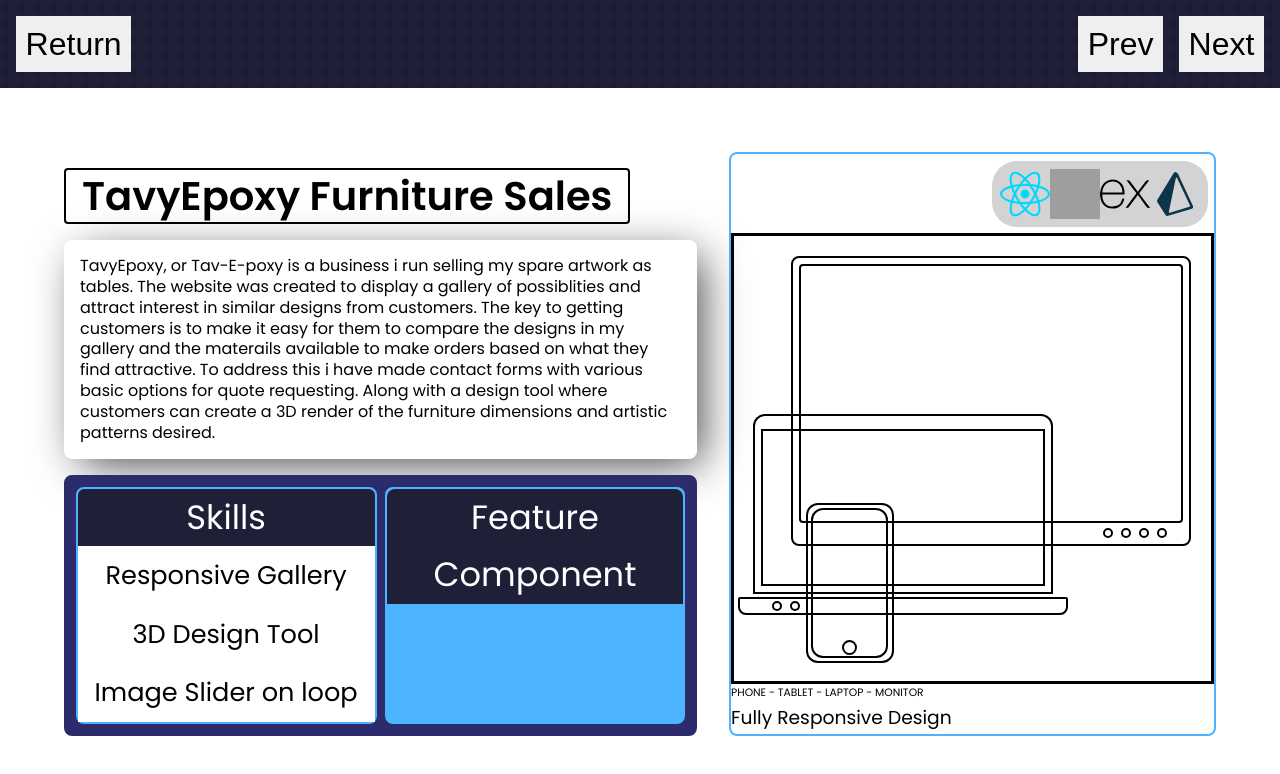
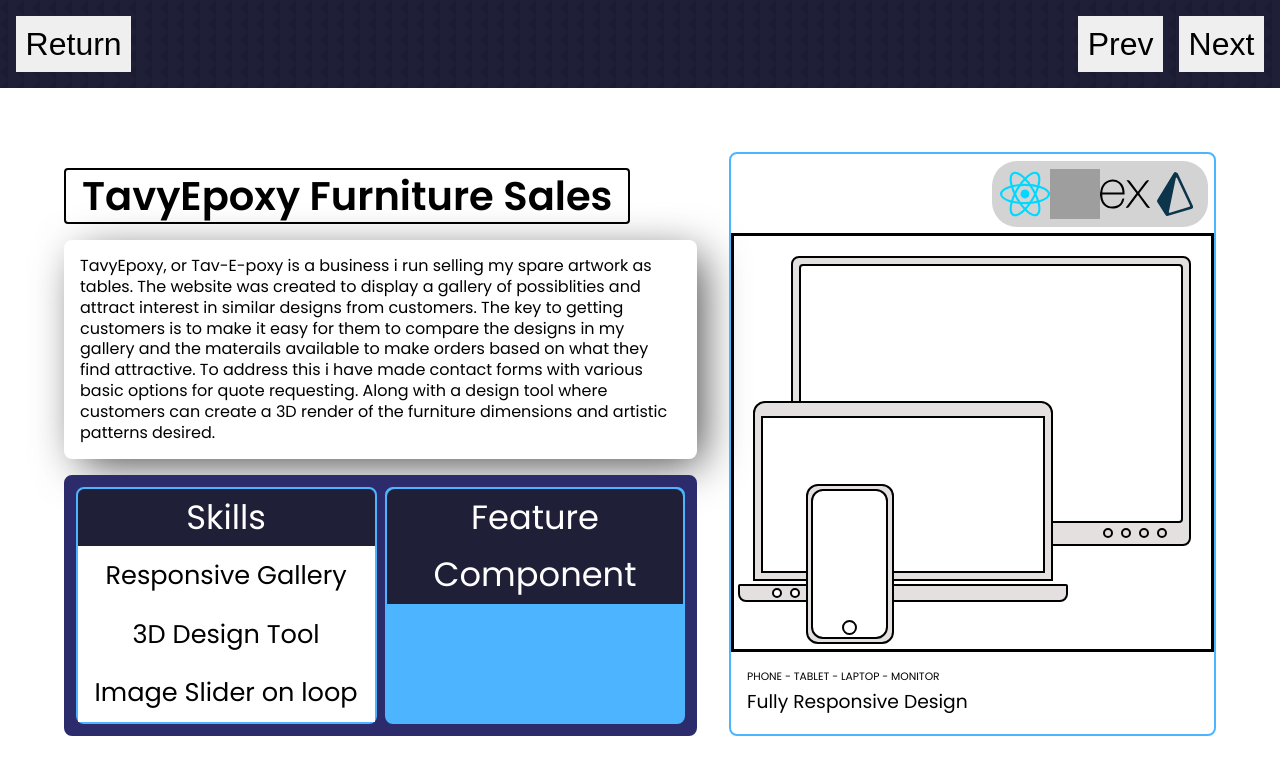
Before and after one commit to webdesignsbytom/webdesignbytom-portfolio, a React (Create React App) app in the folder client/: page / in a window 1280 px wide. Both pictures are taken after a click on the picture 339 px from the left and 2106 px from the top of the page. Shown: the top 774 px of the page. Built offline with nearby package versions, Linux system fonts and the light colour scheme; grey boxes are pictures that could not be loaded.

Commit message:
next page working

```diff
--- a/client/src/pages/portfolioItem/PortfolioItem.jsx
+++ b/client/src/pages/portfolioItem/PortfolioItem.jsx
@@ -1,5 +1,6 @@
 import React, { useEffect, useState } from 'react';
 import { useLocation, useNavigate } from 'react-router-dom';
+import { portfolioData } from '../../utils/portfolioData'
 import './portfolioItem.css';
 
 function PortfolioItem() {
@@ -19,8 +20,6 @@ function PortfolioItem() {
     featuredComponent: '',
   });
 
-  console.log('item', portfolioItem);
-
   // Set the item to be displayed
   useEffect(() => {
     if (location.state) {
@@ -38,6 +37,17 @@ function PortfolioItem() {
     });
   };
 
+  const nextPage = () => {
+    console.log('portfolio', portfolioData, portfolioItem);
+    const currentId = portfolioItem.id
+    const newPageItem = portfolioData[currentId]
+    if (currentId === portfolioData.length) {
+      setPortfolioItem(portfolioData[0])
+    } else {
+      setPortfolioItem(newPageItem)
+    }
+  }
+
   return (
     <>
       <div className='item__page'>
@@ -51,7 +61,7 @@ function PortfolioItem() {
               <button>Prev</button>
             </div>
             <div className='next'>
-              <button>Next</button>
+              <button onClick={nextPage}>Next</button>
             </div>
           </div>
         </nav>
--- a/client/src/pages/portfolioItem/portfolioItem.css
+++ b/client/src/pages/portfolioItem/portfolioItem.css
@@ -67,7 +67,6 @@
   box-shadow: 10px 10px 45px -6px rgba(0, 0, 0, 0.75);
   margin-bottom: 1rem;
   border-radius: 0.5rem;
-
 }
 
 .specs__containers {
@@ -110,7 +109,6 @@
 }
 
 .listOSkills ul li {
-
 }
 
 .featuredComponent__container {
@@ -178,11 +176,13 @@
   padding: 0.2rem;
 
   position: relative;
+  background-color: rgb(229, 224, 224);
 }
 
 .phone__screen {
   border: 2px solid black;
   border-radius: 12px;
+  background-color: white;
 }
 
 .menu__circle__container {
@@ -202,7 +202,6 @@
 }
 
 /* LAPTOP */
-
 
 .laptop {
   display: grid;
@@ -228,16 +227,20 @@
   border-top-right-radius: 12px;
   display: grid;
   padding: 0.4rem;
+  background-color: rgb(229, 224, 224);
+
   padding-top: 0.8rem;
 }
 
 .inner__border {
   border: 2px solid black;
+  background-color: white;
 }
 
 .laptop__keyboard {
   border: 2px solid black;
   width: 330px;
+  background-color: rgb(229, 224, 224);
 
   border-top-left-radius: 2px;
   border-top-right-radius: 2px;
@@ -266,7 +269,6 @@
 
 /* MONITOR */
 
-
 .monitor__container {
   display: grid;
   grid-template-rows: auto auto;
@@ -277,19 +279,20 @@
 }
 
 .screen__container {
-  background-color: white;
   width: 400px;
   height: 290px;
   border: 2px solid black;
   display: grid;
-  padding: .4rem;
+  padding: 0.4rem;
   border-radius: 8px;
   grid-template-rows: 1fr auto;
   gap: 0.3rem;
+  background-color: rgb(229, 224, 224);
 }
 
 .screen {
   display: grid;
+  background-color: white;
   border-radius: 4px;
   border: 2px solid black;
 }
@@ -298,7 +301,7 @@
   display: grid;
   grid-auto-flow: column;
   justify-content: end;
-  gap: .5rem;
+  gap: 0.5rem;
   padding-right: 1rem;
 }
 
@@ -308,3 +311,9 @@
   height: 10px;
   width: 10px;
 }
+
+/* responsive__images__container */
+.responsive__images__container {
+  display: grid;
+  padding: 1rem;
+}
```
